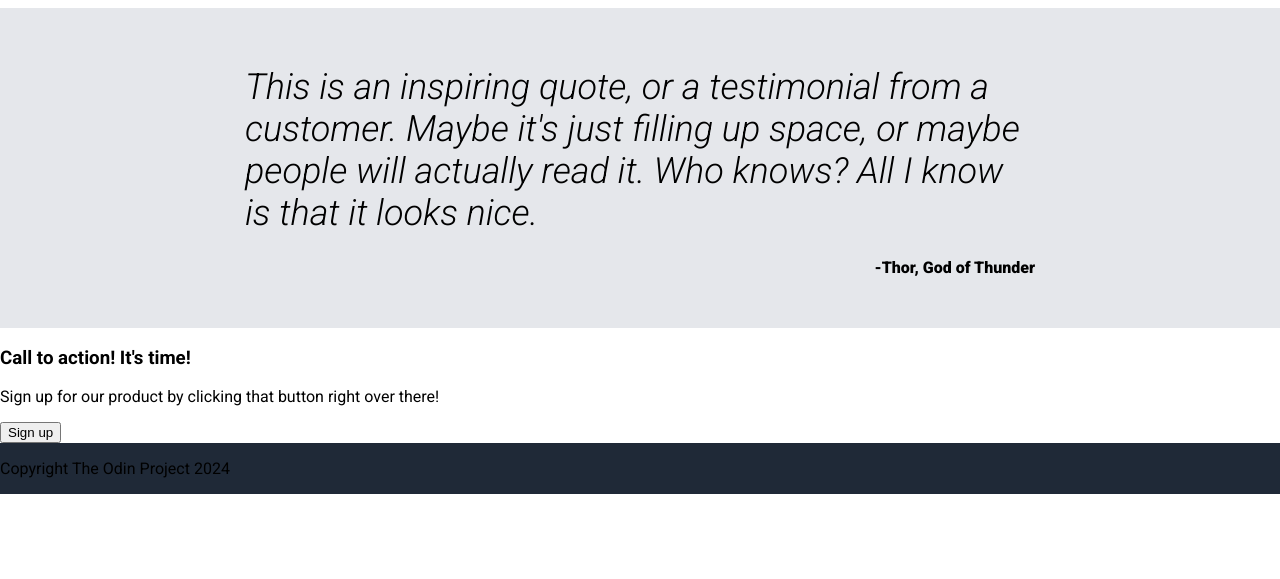
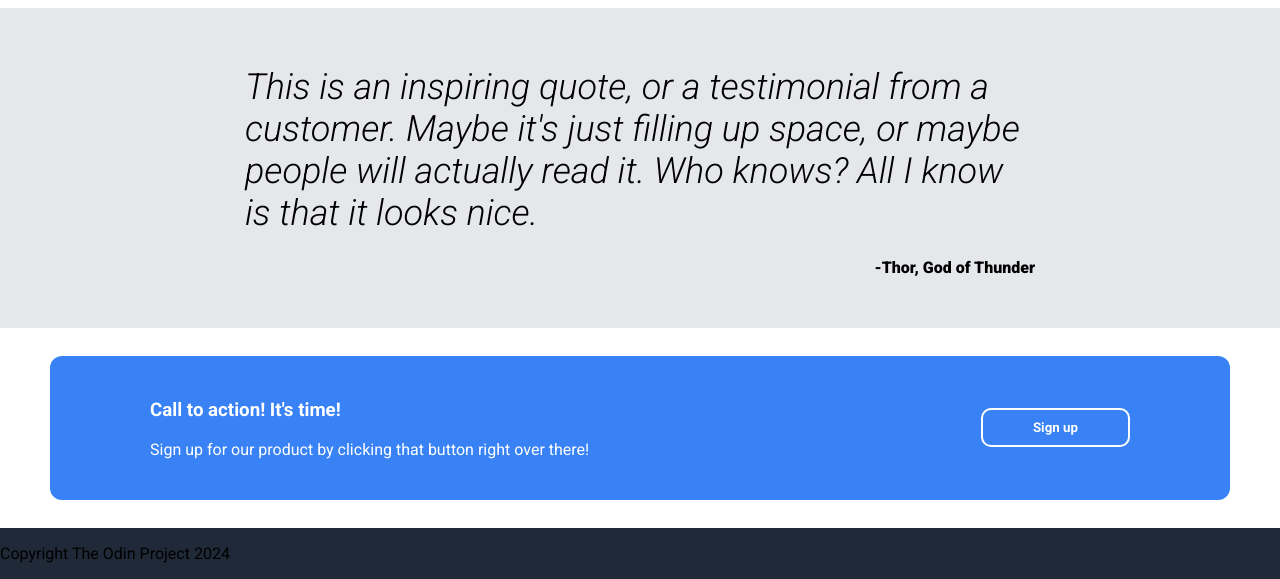
Before and after one commit to AnhDuck/ODIN-Project-Landing-Page, a plain HTML site: page index.html in a window 1280 px wide. Shown: the part 880-1459 px from the top of the page. Before the commit the page ends 1374 px from the top, so only its background shows below. Drawn offline with Linux system fonts and the light colour scheme.

Commit message:
Finish code for fourth-section

```diff
--- a/index.html
+++ b/index.html
@@ -57,8 +57,10 @@
     </div>
     <div class="fourth-section">
         <div class="cta">
-            <h3>Call to action! It's time!</h3>
-            <p>Sign up for our product by clicking that button right over there!</p>
+            <div class="left-cta">
+                <h3>Call to action! It's time!</h3>
+                <p>Sign up for our product by clicking that button right over there!</p>
+            </div>
             <button type="button">Sign up</button>
         </div>
     </div>
--- a/style.css
+++ b/style.css
@@ -12,6 +12,37 @@ body {
     flex: 1;
     font-family: roboto;
 }
+
+/* Stuff for fourth-section of landing page */
+.fourth-section {
+    display: flex;
+    height: 25vh;
+    justify-content: center;
+    align-items: center;
+    color: white;
+}
+
+.cta {
+    background-color: #3882F6;
+    padding: 25px 100px;
+    margin: 0px 50px;
+    flex: 1;
+    display: flex;
+    justify-content: space-between;
+    align-items: center;
+    border-radius: 12px;
+}
+
+.cta button {
+    background-color: #3882F6;
+    border: 2px solid white;
+    color: white;
+    padding: 10px 50px;
+    border-radius: 10px;
+    font-family: roboto;
+    font-weight: bold;
+}
+
 
 /* Stuff for third-section of landing page */
 .third-section {
```
